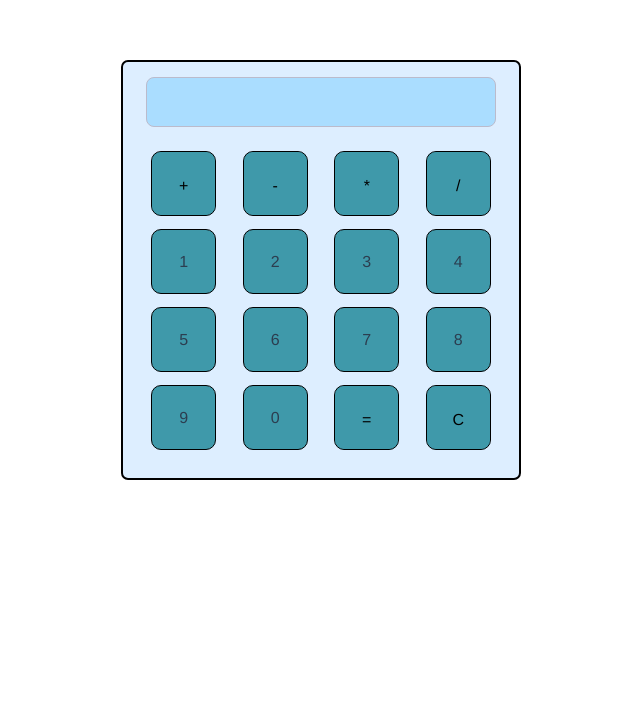
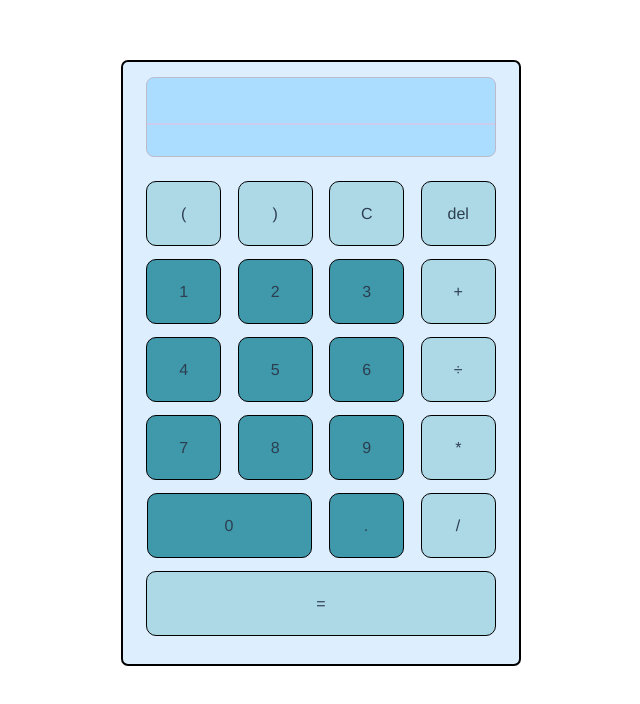
Before and after one commit to Jordan-Rowland/vie-calculator, a Vue app: page / in a window 1280 px wide. Shown: the top 704 px of the page, without its empty margins (319-959 px from the left). Built offline with nearby package versions, Linux system fonts and the light colour scheme.

Commit message:
Calculator v.2, complete rewrite with new features

```diff
--- a/src/App.vue
+++ b/src/App.vue
@@ -2,56 +2,49 @@
   <div id="app">
     <div class="container">
     <div class="result-display">
-      <!-- <strong> -->
-      {{ number1 }}
-      {{ calculationType }}
-      {{ number2 }}
-      <!-- </strong> -->
+      {{ formula }}
+      <br>
+      <hr>
+      <strong>
+      {{ result }}
+      </strong>
     </div>
     <br>
     <div class="columns">
-      <div class="column col-3">
-        <div class="app-button">
-        <button @click="add">+</button>
-        </div>
-      </div>
-      <div class="column col-3">
-        <div class="app-button">
-        <button @click="subtract">-</button>
-        </div>
-      </div>
-      <div class="column col-3">
-        <div class="app-button">
-        <button @click="multiply">*</button>
-        </div>
-      </div>
-      <div class="column col-3">
-        <div class="app-button">
-        <button @click="divide">/</button>
-        </div>
-      </div>
-    <div class="column col-3"
-    v-for="number in buttonNumbers">
-    <div class="app-button">
       <app-button
-      :number="number"
-      @parentClicked="enterNumber"
-      ></app-button>
-    </div>
-    </div>
-    <div class="column col-3">
-    <div class="app-button">
-    <button @click="calculation">=</button>
-    </div>
-    </div>
-    <div class="column col-3">
-      <div class="app-button">
-      <button @click="clear">C</button>
-      </div>
-    </div>
-    </div>
+        class="operator" digit="(" @parentClicked="enter"></app-button>
+      <app-button
+        class="operator" digit=")" @parentClicked="enter"></app-button>
+      <app-button
+        class="operator" digit="C" @parentClicked="clear"></app-button>
+      <app-button
+        class="operator" digit="del" @parentClicked="deleteDigit"></app-button>
+      <app-button digit="1" @parentClicked="enter"></app-button>
+      <app-button digit="2" @parentClicked="enter"></app-button>
+      <app-button digit="3" @parentClicked="enter"></app-button>
+      <app-button
+        class="operator" digit="+" @parentClicked="enter"></app-button>
+      <app-button digit="4" @parentClicked="enter"></app-button>
+      <app-button digit="5" @parentClicked="enter"></app-button>
+      <app-button digit="6" @parentClicked="enter"></app-button>
+      <app-button
+        class="operator" digit="÷" @parentClicked="enter"></app-button>
+      <app-button digit="7" @parentClicked="enter"></app-button>
+      <app-button digit="8" @parentClicked="enter"></app-button>
+      <app-button digit="9" @parentClicked="enter"></app-button>
+      <app-button
+        class="operator" digit="*" @parentClicked="enter"></app-button>
+      <app-button class="zero-button"
+        digit="0" @parentClicked="enter"></app-button>
+      <app-button
+        digit="." @parentClicked="enter"></app-button>
+      <app-button
+        class="operator" digit="/" @parentClicked="enter"></app-button>
+      <app-button
+        class="operator long-button" digit="=" @parentClicked="calculate"></app-button>
     </div>
   </div>
+</div>
 </template>
 
 <script lang="ts">
@@ -65,76 +58,27 @@ export default Vue.extend({
   },
   data() {
     return {
-      number1: '',
-      number2: '',
-      buttonNumbers: [1,2,3,4,5,6,7,8,9,0],
-      calculationType: ''
+      formula: '',
+      result: '',
     }
   },
   methods: {
-    calculation() {
-      if (this.calculationType === '+') {
-        this.number1 = Number(this.number1) + Number(this.number2)
-      }
-      else if (this.calculationType === '-') {
-        this.number1 = Number(this.number1) - Number(this.number2)
-      }
-      else if (this.calculationType === '*') {
-        this.number1 = Number(this.number1) * Number(this.number2)
-      }
-      else if (this.calculationType === '/') {
-        this.number1 = Number(this.number1) / Number(this.number2)
-      }
-      this.number2 = ''
-      this.calculationType = ''
+    enter(event) {
+      this.formula += event
     },
-    add() {
-      if (this.number2) {
-        this.calculation()
-      }
-      if (this.number1) {
-        this.calculationType = '+'
-      }
-    },
-    subtract() {
-      if (this.number2) {
-        this.calculation()
-      }
-      if (this.number1) {
-        this.calculationType = '-'
-      }
-    },
-    multiply() {
-      if (this.number2) {
-        this.calculation()
-      }
-      if (this.number1) {
-        this.calculationType = '*'
-      }
-    },
-    divide() {
-      if (this.number2) {
-        this.calculation()
-      }
-      if (this.number1) {
-        this.calculationType = '/'
-      }
-    },
-    enterNumber(event) {
-      if (!this.calculationType) {
-        this.number1 += String(event)
-      }
-      else {
-        this.number2 += String(event)
-      }
+    calculate() {
+      this.result = eval(this.formula.replace("÷", "/"))
     },
     clear() {
-      this.number1 = ''
-      this.number2 = ''
-      this.calculationType = ''
+      this.formula = ''
+      this.result = ''
+    },
+    deleteDigit() {
+      this.formula = this.formula.substring(
+        0, this.formula.length - 1)
     }
   }
-});
+})
 </script>
 
 <style scoped>
@@ -154,41 +98,36 @@ export default Vue.extend({
   background-color: #def;
 }
 
-.app-button {
-  border: 1px solid black;
-  border-radius: 10px;
-  box-shadow: none;
-  width: 65px;
-  height: 65px;
-  margin: auto;
-  background-color: #3f99aa;
-  margin-bottom: 13px;
-}
-
-.app-button:hover, button:hover {
-  cursor: pointer;
-}
-
-button {
-  background-color: #3f99aa;
-  border: none;
-  padding-top: 6px;
-  border-radius: 10px;
-  width: 100%;
-  height: 100%;
-}
-
-button:focus, button:active {
-  outline:none;
-}
-
 .result-display {
   background-color: #adf;
-  height: 50px;
+  height: 80px;
   border: 1px solid #bbc;
   border-radius: 8px;
   margin: auto;
   padding-top: 13px;
+  text-align: right;
+}
+
+strong {
+  margin-right: 5px;
+  padding-top: 15px;
+}
+
+.zero-button {
+  width: 165px;
+}
+
+.long-button {
+  width: 350px;
+}
+
+hr {
+  border: solid #cce .5px;
+  margin-bottom: 2px;
+}
+
+.operator {
+  background-color: lightblue;
 }
 
 </style>
--- a/src/components/Button.vue
+++ b/src/components/Button.vue
@@ -1,7 +1,7 @@
 <template>
-  <div @click="clicked">
+  <div @click="clicked" class="app-button column col-4">
     <p>
-    {{ number }}
+    {{ digit }}
     </p>
   </div>
 </template>
@@ -10,7 +10,7 @@
 /* jshint esversion: 9 */
 export default {
   name: 'appbutton',
-  props: ["number"],
+  props: ["digit"],
   data() {
     return {
 
@@ -18,7 +18,8 @@ export default {
   },
   methods: {
     clicked() {
-      this.$emit('parentClicked', this.number)
+      // console.log('[button] clicked', this.digit)
+      this.$emit('parentClicked', this.digit)
     }
   }
 };
@@ -34,4 +35,19 @@ p {
   padding-top: 20px;
   /*border: 1px solid red;*/
 }
+
+.app-button {
+  border: 1px solid black;
+  border-radius: 10px;
+  box-shadow: none;
+  width: 75px;
+  height: 65px;
+  margin: auto;
+  background-color: #3f99aa;
+  margin-bottom: 13px;
+}
+
+.app-button:hover, button:hover {
+  cursor: pointer;
+}
 </style>
```
